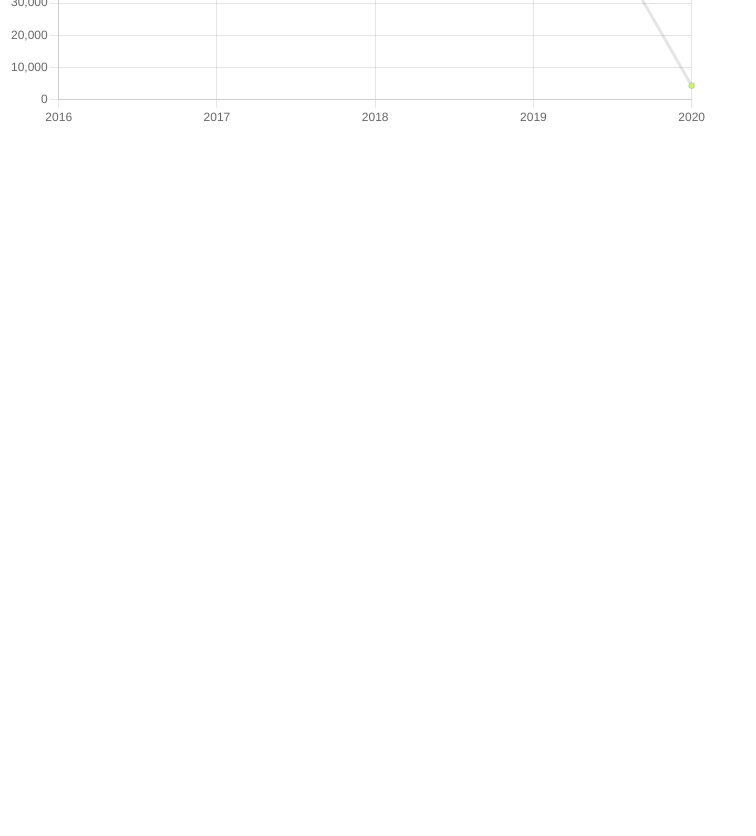
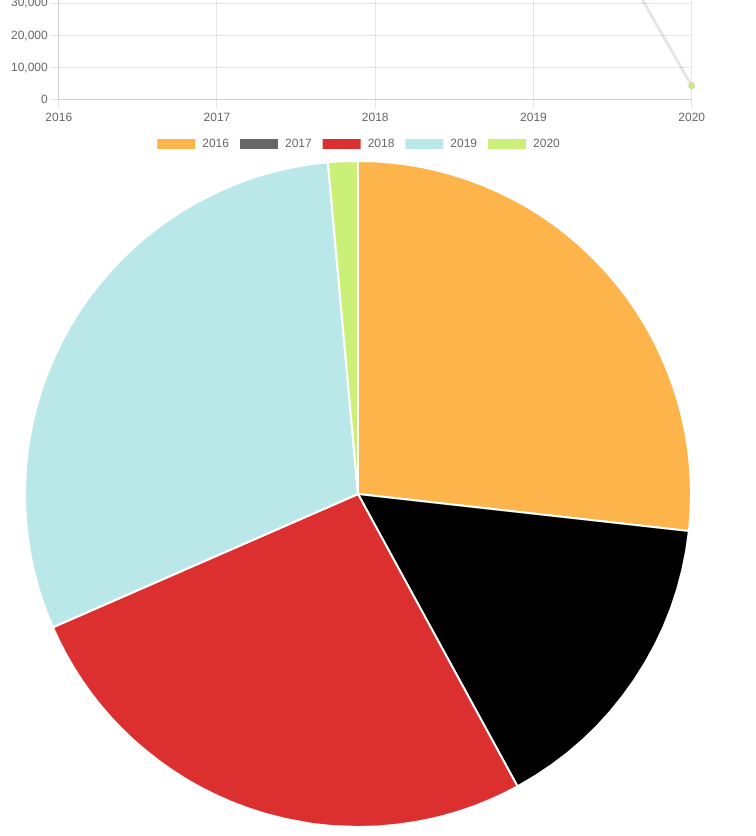
Before and after one commit to gurgen-baghdasaryan/mern-tiktok, a React (Create React App) app: page / in a window 1280 px wide. Shown: the part 580-1416 px from the top of the page, without its empty margins (0-756 px from the left). Before the commit the page ends 800 px from the top, so only its background shows below. Built offline with nearby package versions, Linux system fonts and the light colour scheme.

Commit message:
added Pie  chart

```diff
--- a/src/App.jsx
+++ b/src/App.jsx
@@ -2,6 +2,7 @@ import { useState } from "react";
 import "./App.css";
 import BarChart from "./components/BarChart";
 import LineChart from "./components/LineChart"
+import PieChart from "./components/PieChart"
 import {UserData} from "./Data"
 
 
@@ -26,6 +27,9 @@ function App() {
       <div style={{ width: 700 }}>
         <LineChart chartData={userData} />
       </div>
+      <div style={{ width: 700 }}>
+        <PieChart chartData={userData} />
+      </div>
     </div>
   );
 }
--- /dev/null
+++ b/src/components/PieChart.jsx
@@ -0,0 +1,9 @@
+import React from "react";
+import { Pie } from "react-chartjs-2";
+import { Chart as ChartJS } from "chart.js/auto";
+
+const PieChart = ({ chartData }) => {
+  return <Pie data={chartData} />;
+};
+
+export default PieChart;
```
